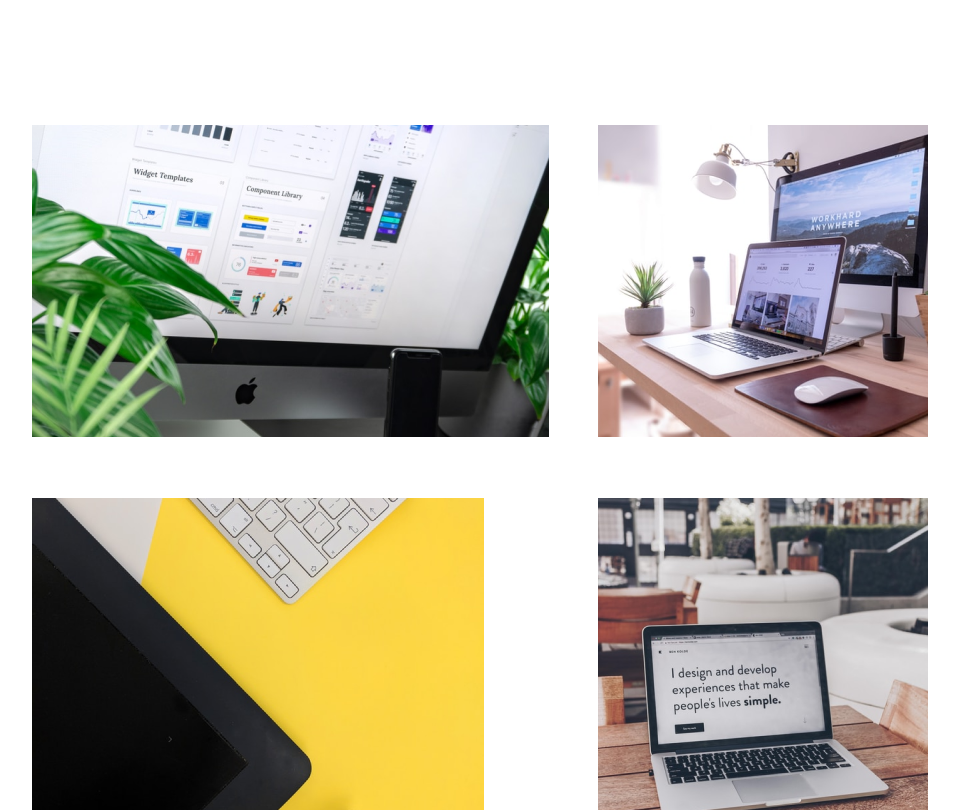
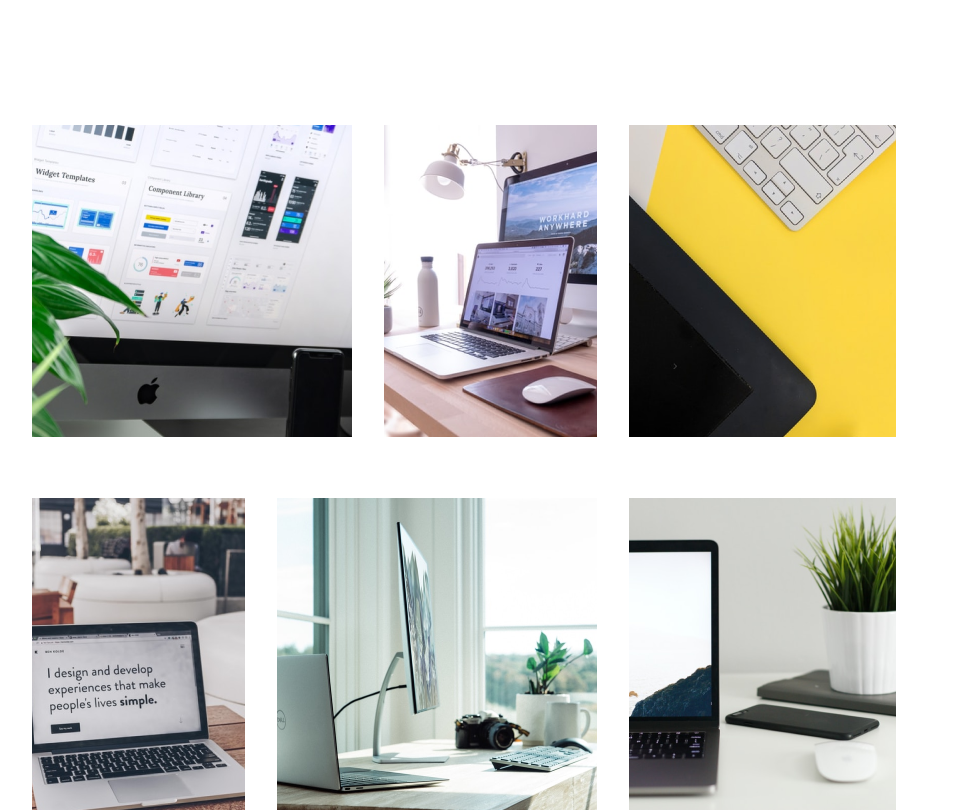
Before and after one commit to Sniafer/landing-page-design, a React (Create React App) app: page /work in a window 1280 px wide. Shown: the part 680-1492 px from the top of the page, without its empty margins (160-1119 px from the left). Built offline with nearby package versions, Linux system fonts and the light colour scheme.

Commit message:
image reworked

```diff
--- a/src/components/ImageCard.js
+++ b/src/components/ImageCard.js
@@ -3,9 +3,9 @@ import colors from "../utils/colors";
 
 const ImageCard = ({ image, magnifying, classname }) => {
   return (
-    <ImageContainer>
+    <ImageContainer className={classname}>
       <Magnifying src={magnifying} />
-      <Image src={image} className={classname} />
+      <Image src={image} />
     </ImageContainer>
   );
 };
@@ -14,13 +14,15 @@ const ImageContainer = styled.div`
   background-color: ${colors.primary};
   height: 19.5rem;
   position: relative;
-  margin-bottom: 3.81rem;
+  margin-right: 2rem;
 `;
 
 const Image = styled.img`
   height: 19.5rem;
   cursor: pointer;
   transition: opacity 300ms ease-in-out;
+  width: 100%;
+  object-fit: cover;
   &:hover {
     opacity: 40%;
   }
--- a/src/pages/OurWork.js
+++ b/src/pages/OurWork.js
@@ -45,7 +45,17 @@ const OurWork = () => {
       </TopSection>
       <BotSection>
         <Row>
-          {items.map((item) => (
+          {items.slice(0, 3).map((item) => (
+            <ImageCard
+              image={item.image}
+              key={item.id}
+              classname={item.size}
+              magnifying={magnifying}
+            />
+          ))}
+        </Row>
+        <Row>
+          {items.slice(3, 6).map((item) => (
             <ImageCard
               image={item.image}
               key={item.id}
@@ -75,6 +85,7 @@ const Row = styled.div`
   display: flex;
   justify-content: space-between;
   flex-wrap: wrap;
+  margin-bottom: 3.81rem;
 `;
 
 const LeftSide = styled.div`
--- a/src/utils/GlobalStyles.js
+++ b/src/utils/GlobalStyles.js
@@ -8,8 +8,6 @@ const GlobalStyles = createGlobalStyle`
  };
  body {
      font-family: "Roboto";
-     /* margin-left: 12rem;
-     margin-right: 12rem; */
  };
  .big {
      flex: 1.2;
```
